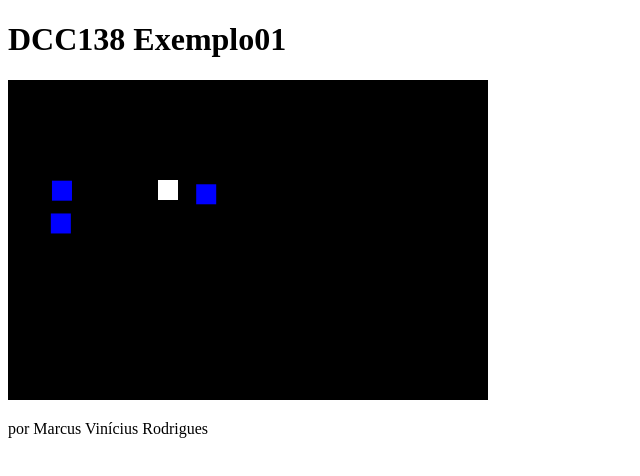
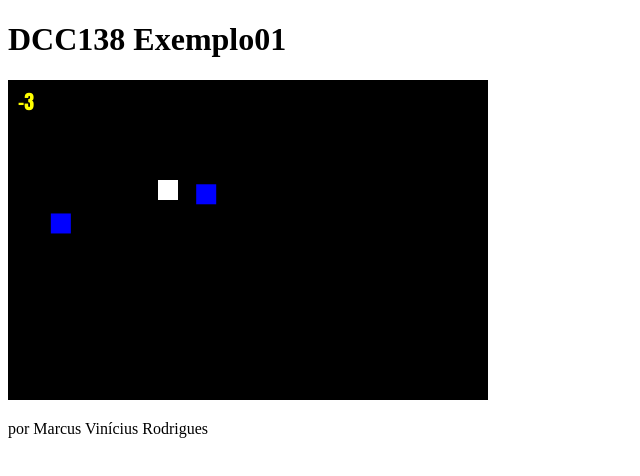
Before and after one commit to ufjf-dcc104/dcc138-2020-3ere-atv1-marcusviniciux1, a plain HTML site: page index.html in a window 1280 px wide. Shown: the full height of the page, 0-640 px from the left. Drawn offline with Linux system fonts and the light colour scheme.

Commit message:
Adiciona colisão entre sprites e placar

```diff
--- a/index.html
+++ b/index.html
@@ -14,6 +14,7 @@
         let ctx = canvas.getContext("2d");
         canvas.width = 480;
         canvas.height = 320;
+        let pontos = 0;
         let p = {
             x : 150,
             vx : 0,
@@ -84,10 +85,30 @@
                 //sprite.controlar({x: 250, y: 120});
                 sprite.controlar?.(p);
                 //Atualiza dinâmica dos estados
-                sprite.mover();
+                sprite.mover?.();
                 //Desenha elementos
                 sprite.desenhar();
+
+                if(colidiram(o, sprite) && o!== sprite){
+                    o.x = -1000;
+                    o.y = -1000;
+                    o.vx = 0;
+                    o.ax = 0;
+                    sprite.x = 1000;
+                    sprite.vx = 100;
+                    sprite.ax = 0;
+                    pontos++;
+                }
+                if(colidiram(p, sprite) && o!== sprite){
+                    sprite.x = 1000;
+                    sprite.vx = 100;
+                    sprite.ax = 0;
+                    pontos -= 3;
+                }
             }
+            ctx.fillStyle = "yellow";
+            ctx.font = "20px Impact";
+            ctx.fillText(pontos, 10, 30);
 
             requestAnimationFrame(desenha);
             t0 = t;
@@ -157,6 +178,15 @@
                     break;
             }
         }
+
+        function colidiram(A, B){
+            return !(
+                (A.x > B.x + 20)
+                || (A.x + 20 < B.x)
+                || (A.y > B.y + 20)
+                || (A.y + 20 < B.y)
+            );
+        }
     </script>
 </body>
 </html>
```
